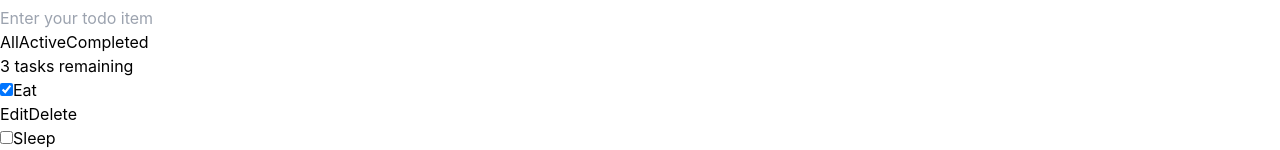
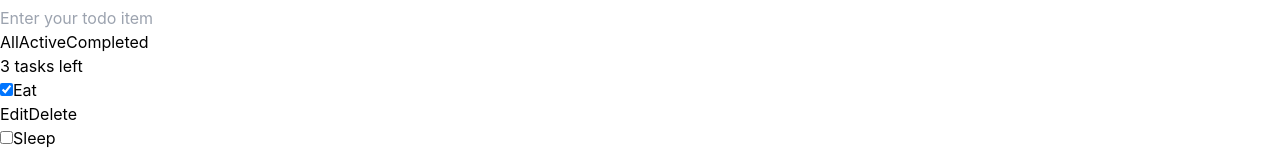
Before and after one commit to balderb/todo-app-reactjs, a React (Create React App) app: page / in a window 1280 px wide. Shown: the part 307-457 px from the top of the page. Built offline with nearby package versions, Linux system fonts and the light colour scheme.

Commit message:
changing title 'items completed' to 'items left'

```diff
--- a/src/App.js
+++ b/src/App.js
@@ -113,7 +113,7 @@ const App = (props) => {
   ));
 
   const tasksNoun = taskList.length !== 1 ? 'tasks' : 'task';
-  const headingText = `${taskList.length} ${tasksNoun} remaining`;
+  const headingText = `${taskList.length} ${tasksNoun} left`;
 
   return (
     <>
```
